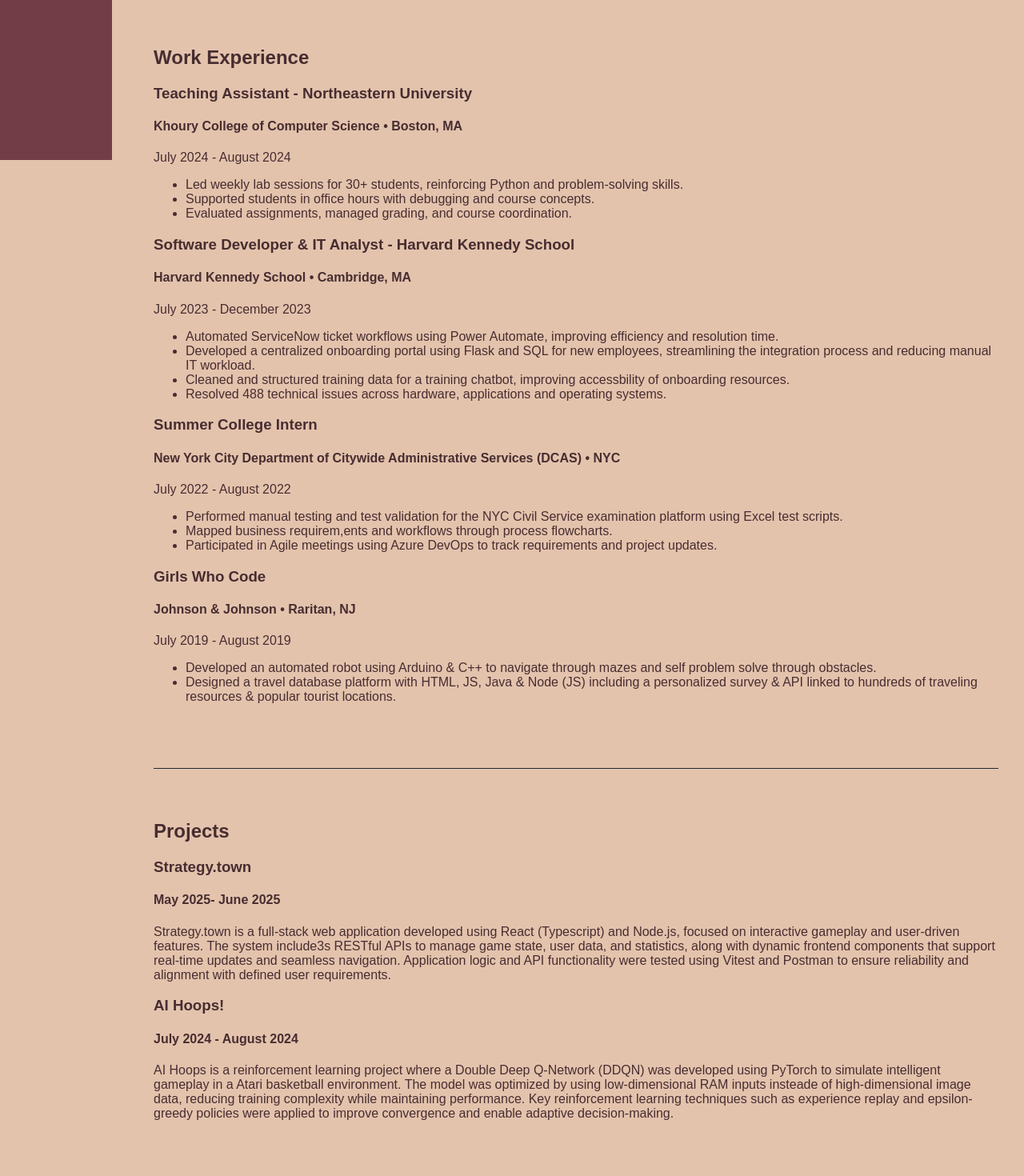
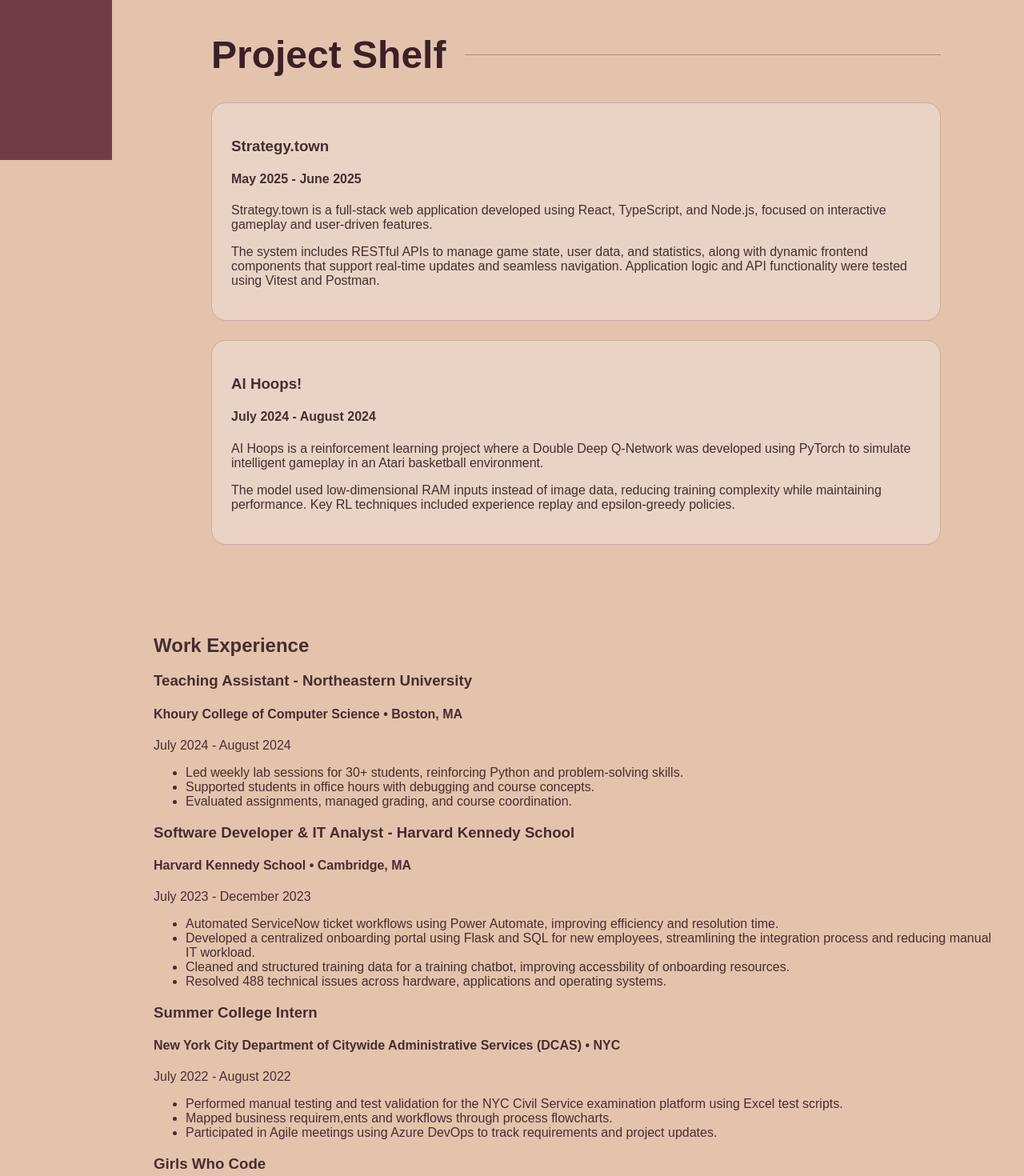
Before and after one commit to sanaali035/portfolio, a React (Vite) app in the folder frontend/: page / in a window 1280 px wide. Shown: the part 600-2070 px from the top of the page at 80% size. Built offline with nearby package versions, Linux system fonts and the light colour scheme.

Commit message:
Added project shelf and cards

```diff
--- a/frontend/src/App.css
+++ b/frontend/src/App.css
@@ -115,3 +115,40 @@
   border-color: #723d46;
   background: #f0dbcf;
 }
+
+.projects-section {
+  padding: 48px 72px;
+}
+
+.shelf-header {
+  display: flex;
+  align-items: center;
+  gap: 24px;
+  margin-bottom: 32px;
+}
+
+.shelf-header h2 {
+  margin: 0;
+  font-size: 48px;
+  color: #3b2028;
+  white-space: nowrap;
+}
+
+.shelf-line {
+  height: 1px;
+  width: 100%;
+  background: rgba(71, 45, 48, 0.35);
+}
+
+.project-grid {
+  display: grid;
+  grid-template-columns: 1fr;
+  gap: 24px;
+}
+
+.project-card {
+  background: #ead3c4;
+  border: 1px solid rgba(114, 61, 70, 0.25);
+  border-radius: 18px;
+  padding: 24px;
+}
--- a/frontend/src/App.tsx
+++ b/frontend/src/App.tsx
@@ -12,8 +12,8 @@
       <NavBar />
       <main>
         <Hero />
+        <Projects />
         <Experience />
-        <Projects />
         <Books />
         <HowItsBuilt />
       </main>
--- a/frontend/src/components/NavBar.tsx
+++ b/frontend/src/components/NavBar.tsx
@@ -1,8 +1,8 @@
 function NavBar() {
   const links = [
-    { href: "#hero", label: "About" },
+    { href: "#about", label: "About" },
+    { href: "#projects", label: "Projects" },
     { href: "#experience", label: "Experience" },
-    { href: "#projects", label: "Projects" },
     { href: "#books", label: "Books" },
     { href: "#how-to", label: "How It's Built" },
   ];
--- a/frontend/src/components/Projects.tsx
+++ b/frontend/src/components/Projects.tsx
@@ -1,27 +1,43 @@
 function Projects() {
   return (
-    <section id="projects">
-      <h2>Projects</h2>
+    <section className="projects-section" id="projects">
+      <div className="shelf-header">
+        <h2>Project Shelf</h2>
+        <div className="shelf-line"></div>
+      </div>
 
-      <h3>Strategy.town</h3>
-      <h4>May 2025- June 2025</h4>
-      <p>Strategy.town is a full-stack web application developed using React (Typescript) and Node.js, focused on interactive
-        gameplay and user-driven features.
+      <div className="project-grid">
+        <article className="project-card">
+          <h3>Strategy.town</h3>
+          <h4>May 2025 - June 2025</h4>
+          <p>
+            Strategy.town is a full-stack web application developed using React,
+            TypeScript, and Node.js, focused on interactive gameplay and
+            user-driven features.
+          </p>
+          <p>
+            The system includes RESTful APIs to manage game state, user data,
+            and statistics, along with dynamic frontend components that support
+            real-time updates and seamless navigation. Application logic and API
+            functionality were tested using Vitest and Postman.
+          </p>
+        </article>
 
-        The system include3s RESTful APIs to manage game state, user data, and statistics, along with dynamic frontend
-        components that support real-time updates and seamless navigation. Application logic and API functionality were
-        tested using Vitest and Postman to ensure reliability and alignment with defined user requirements.
-      </p>
-
-      <h3>AI Hoops!</h3>
-      <h4> July 2024 - August 2024</h4>
-      <p> AI Hoops is a reinforcement learning project where a Double Deep Q-Network (DDQN) was developed using PyTorch
-        to simulate intelligent gameplay in a Atari basketball environment.
-
-        The model was optimized by using low-dimensional RAM inputs insteade of high-dimensional image data, reducing
-        training complexity while maintaining performance. Key reinforcement learning techniques such as experience replay
-        and epsilon-greedy policies were applied to improve convergence and enable adaptive decision-making.
-      </p>
+        <article className="project-card">
+          <h3>AI Hoops!</h3>
+          <h4>July 2024 - August 2024</h4>
+          <p>
+            AI Hoops is a reinforcement learning project where a Double Deep
+            Q-Network was developed using PyTorch to simulate intelligent
+            gameplay in an Atari basketball environment.
+          </p>
+          <p>
+            The model used low-dimensional RAM inputs instead of image data,
+            reducing training complexity while maintaining performance. Key RL
+            techniques included experience replay and epsilon-greedy policies.
+          </p>
+        </article>
+      </div>
     </section>
   );
 }
--- a/frontend/src/index.css
+++ b/frontend/src/index.css
@@ -46,7 +46,6 @@
 
 section {
   padding: 4rem 0;
-  border-bottom: 1px solid #1f2937;
 }
 
 h1,
```
